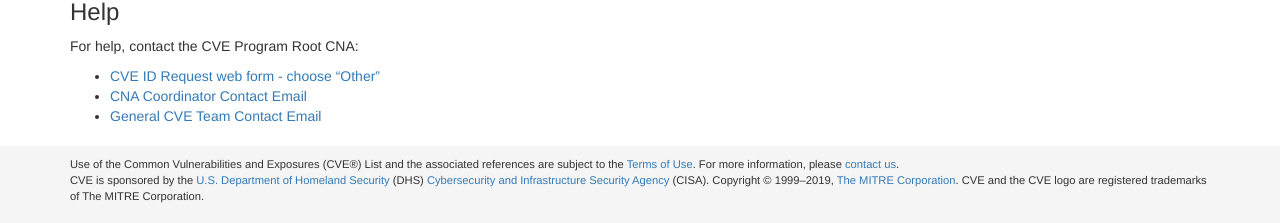
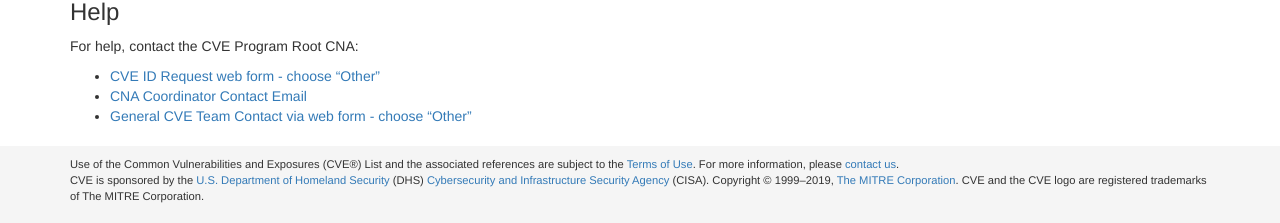
Before and after one commit to CVEProject/cveproject.github.io, a Jekyll site: the page built from docs/cna/submitting_cve_entries_to_root_cnas/index.md, in a window 1280 px wide. Shown: the part 680-903 px from the top of the page. Built offline with Jekyll 4.4.1, drawn with Linux system fonts in a browser that asks for light colours; nearby versions of some CDN libraries.

Commit message:
Update Submitting CVE Entries to Root CNAs index.md
Changed contact method to web form

```diff
--- a/docs/cna/submitting_cve_entries_to_root_cnas/index.md
+++ b/docs/cna/submitting_cve_entries_to_root_cnas/index.md
@@ -40,4 +40,4 @@ For help, contact the CVE Program Root CNA:
 
 * [CVE ID Request web form - choose "Other"](https://cveform.mitre.org/)
 * [CNA Coordinator Contact Email](mailto:cna-coordinator@mitre.org)
-* [General CVE Team Contact Email](mailto:cve@mitre.org)
+* [General CVE Team Contact via web form - choose "Other"](https://cveform.mitre.org/)
```
